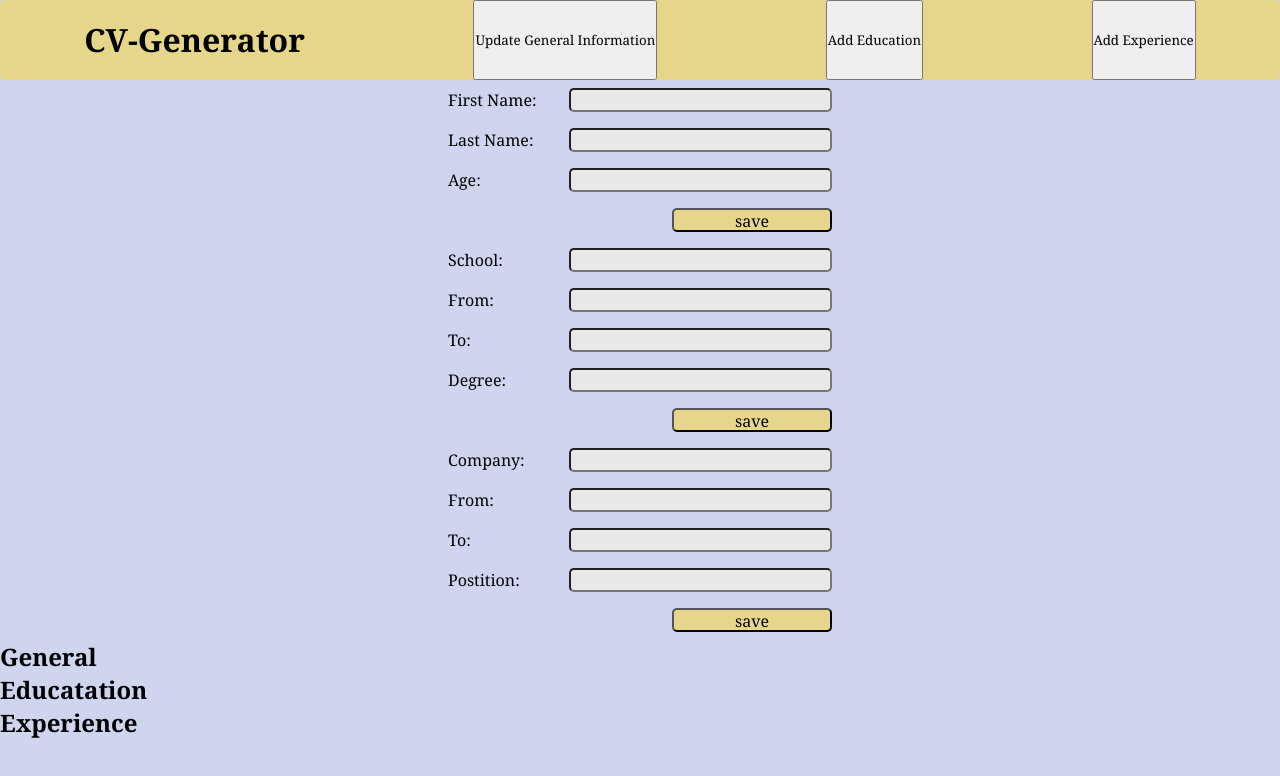
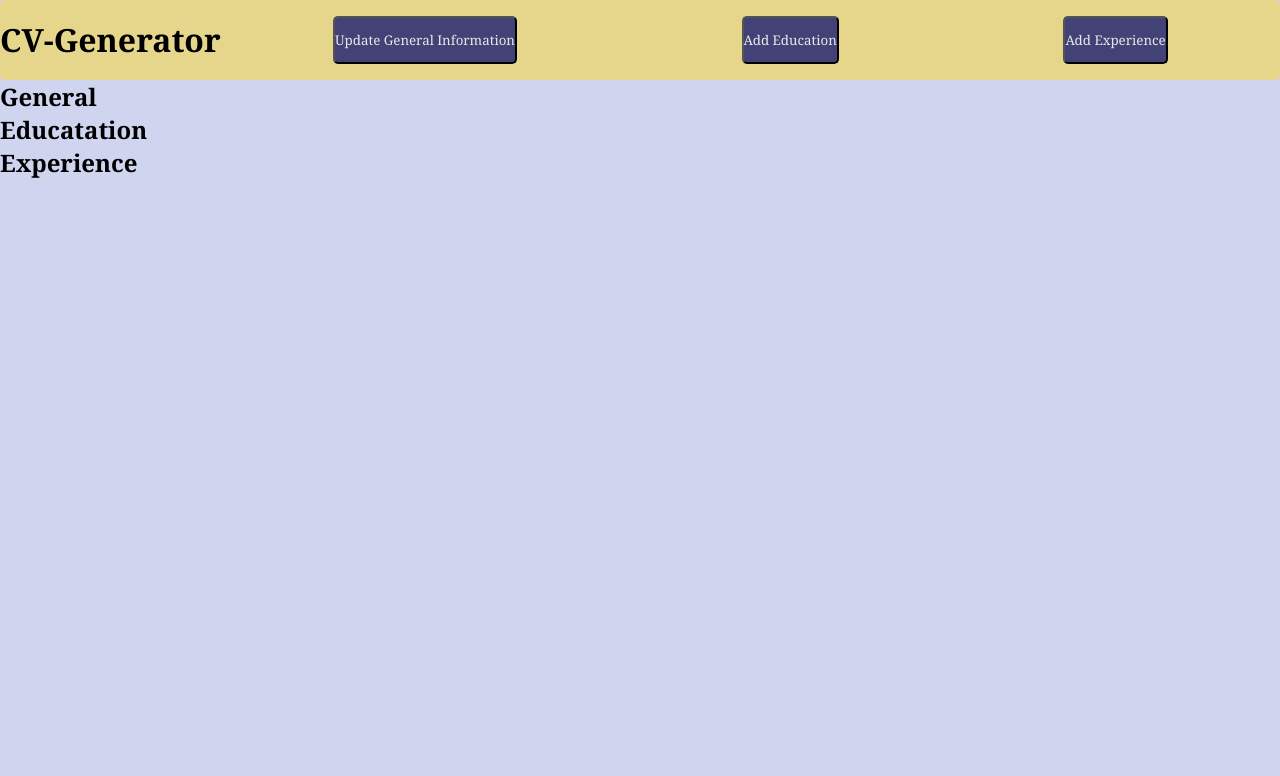
Before and after one commit to JonathanDPotter/cv-project, a React (Create React App) app: page / in a window 1280 px wide. Shown: the top 776 px of the page. Built offline with nearby package versions, Linux system fonts and the light colour scheme.

Commit message:
partway on making elements show/hide

```diff
--- a/src/App.js
+++ b/src/App.js
@@ -12,12 +12,14 @@ class App extends Component {
     this.state = {
       general: {
         list: {},
+        hidden: true,
         first: "",
         last: "",
         age: "",
       },
       education: {
         list: [],
+        hidden: true,
         school: "",
         from: "",
         to: "",
@@ -25,6 +27,7 @@ class App extends Component {
       },
       experience: {
         list: [],
+        hidden: true,
         company: "",
         from: "",
         to: "",
@@ -33,6 +36,16 @@ class App extends Component {
     };
     this.handleSubmit = this.handleSubmit.bind(this);
     this.handleChange = this.handleChange.bind(this);
+    this.hideUnhide = this.hideUnhide.bind(this);
+  }
+
+  hideUnhide(event) {
+    const { name } = event.target;
+    const currState = this.state[name];
+    if (currState.hidden === true) {
+      currState.hidden = false;
+    }
+    console.log(currState);
   }
 
   handleSubmit(event) {
@@ -50,6 +63,7 @@ class App extends Component {
     } else {
       newList = currState.list.map((a) => a);
       newList.push(newListItem);
+      newList.hidden = true;
     }
     currState.list = newList;
     this.setState({ [name]: currState });
@@ -67,18 +81,21 @@ class App extends Component {
     const { general, education, experience } = this.state;
     return (
       <div id="return">
-        <Header />
+        <Header hideUnhide={this.hideUnhide} />
         <General
           handleSubmit={this.handleSubmit}
           handleChange={this.handleChange}
+          hidden={this.state.general.hidden}
         />
         <Education
           handleSubmit={this.handleSubmit}
           handleChange={this.handleChange}
+          hidden={this.state.education.hidden}
         />
         <Experience
           handleSubmit={this.handleSubmit}
           handleChange={this.handleChange}
+          hidden={this.state.experience.hidden}
         />
         <CeeVee
           education={education.list}
--- a/src/components/Education.js
+++ b/src/components/Education.js
@@ -2,7 +2,7 @@ function Education(props) {
   return (
     <form
       id="education-form"
-      className="form"
+      className={props.hidden === true ? "hidden" : "form"}
       onSubmit={props.handleSubmit}
       onChange={props.handleChange}
       name="education"
--- a/src/components/Experience.js
+++ b/src/components/Experience.js
@@ -2,7 +2,7 @@ function Experience(props) {
   return (
     <form
       id="experience-form"
-      className="form"
+      className={props.hidden ? "hidden" : "form"}
       name="experience"
       onChange={props.handleChange}
       onSubmit={props.handleSubmit}
--- a/src/components/General.js
+++ b/src/components/General.js
@@ -2,7 +2,7 @@ function General(props) {
   return (
     <form
       id="general-form"
-      className="form"
+      className={props.hidden ? "hidden" : "form"}
       name="general"
       onSubmit={props.handleSubmit}
       onChange={props.handleChange}
--- a/src/components/Header.js
+++ b/src/components/Header.js
@@ -1,15 +1,30 @@
-function Header() {
+function Header(props) {
   return (
     <header>
       <div id="content-box">
         <h1>CV-Generator</h1>
-        <button id="update-general" name="update general" className="head-btn">
+        <button
+          id="update-general"
+          name="general"
+          className="head-btn"
+          onClick={props.hideUnhide}
+        >
           Update General Information
         </button>
-        <button id="add-education" name="add education" className="head-btn">
+        <button
+          id="add-education"
+          name="education"
+          className="head-btn"
+          onClick={props.hideUnhide}
+        >
           Add Education
         </button>
-        <button id="add-experience" name="add experience" className="head-btn">
+        <button
+          id="add-experience"
+          name="experience"
+          className="head-btn"
+          onClick={props.hideUnhide}
+        >
           Add Experience
         </button>
       </div>
--- a/src/style.scss
+++ b/src/style.scss
@@ -1,4 +1,5 @@
 $background: rgba(159, 170, 223, 0.5);
+$darkblue: rgb(66, 66, 119);
 $yellow: rgba(241, 215, 98, 0.7);
 $red: rgba(247, 11, 11, 0.7);
 $white: rgb(233, 231, 231);
@@ -30,6 +31,13 @@ header {
     width: 100%;
     display: flex;
     justify-content: space-around;
+    button {
+      background-color: $darkblue;
+      color: $white;
+      border-radius: 5px;
+      height: 3rem;
+      margin: auto;
+    }
   }
 }
 
```
